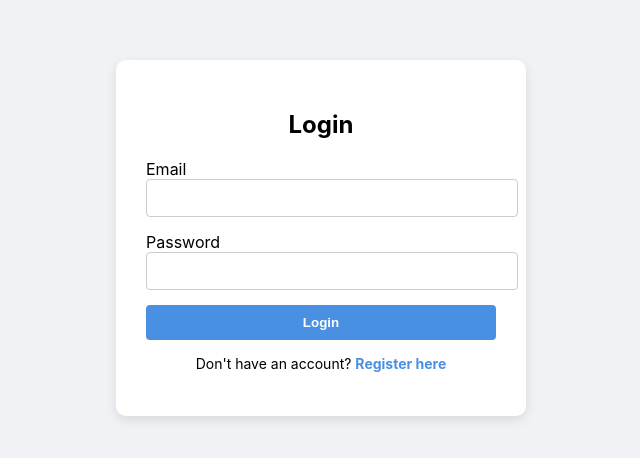
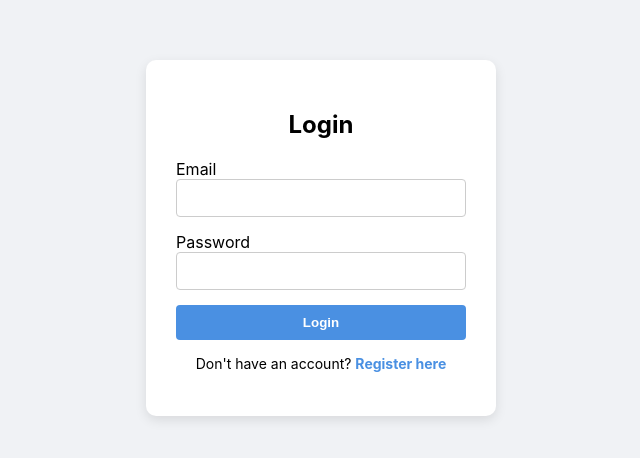
Before and after one commit to shimodii/promodoc-frontend, a React (Create React App) app: page / in a window 1280 px wide. Shown: the part 162-620 px from the top of the page, without its empty margins (319-959 px from the left). Built offline with nearby package versions, Linux system fonts and the light colour scheme.

Commit message:
styles changed

```diff
--- a/src/pages/LoginPage.js
+++ b/src/pages/LoginPage.js
@@ -1,4 +1,3 @@
-// src/pages/LoginPage.jsx
 import React, { useState } from 'react';
 import axios from 'axios';
 import { useNavigate, Link } from 'react-router-dom';
@@ -108,7 +107,8 @@ const styles = {
     background: '#fff',
     padding: '30px',
     borderRadius: '10px',
-    boxShadow: '0 4px 12px rgba(0,0,0,0.1)'
+    boxShadow: '0 4px 12px rgba(0,0,0,0.1)',
+    boxSizing: 'border-box'
   },
   title: {
     textAlign: 'center',
@@ -122,7 +122,8 @@ const styles = {
     padding: '10px',
     fontSize: '14px',
     borderRadius: '4px',
-    border: '1px solid #ccc'
+    border: '1px solid #ccc',
+    boxSizing: 'border-box'
   },
   button: {
     width: '100%',
@@ -132,7 +133,8 @@ const styles = {
     fontWeight: 'bold',
     border: 'none',
     borderRadius: '4px',
-    cursor: 'pointer'
+    cursor: 'pointer',
+    boxSizing: 'border-box'
   },
   linkText: {
     marginTop: '15px',
```
